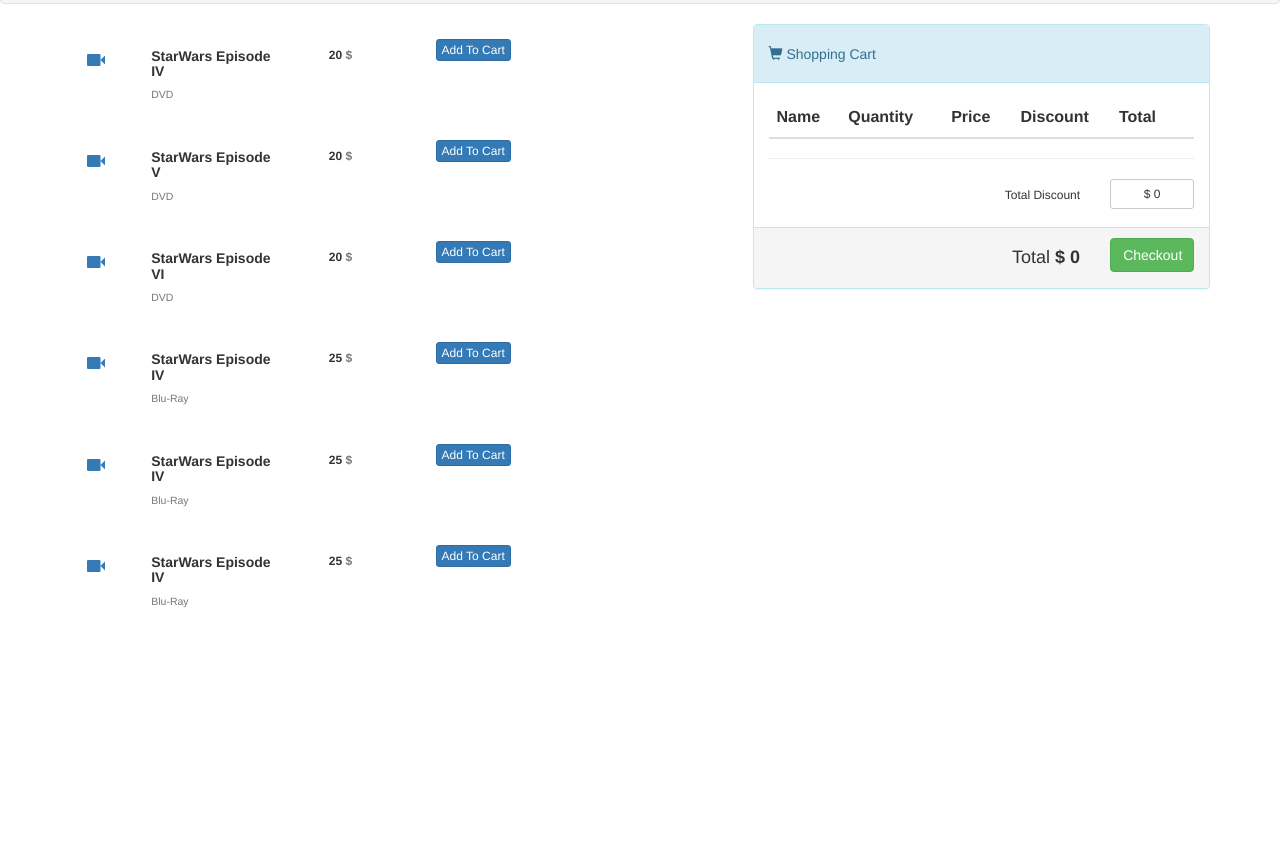
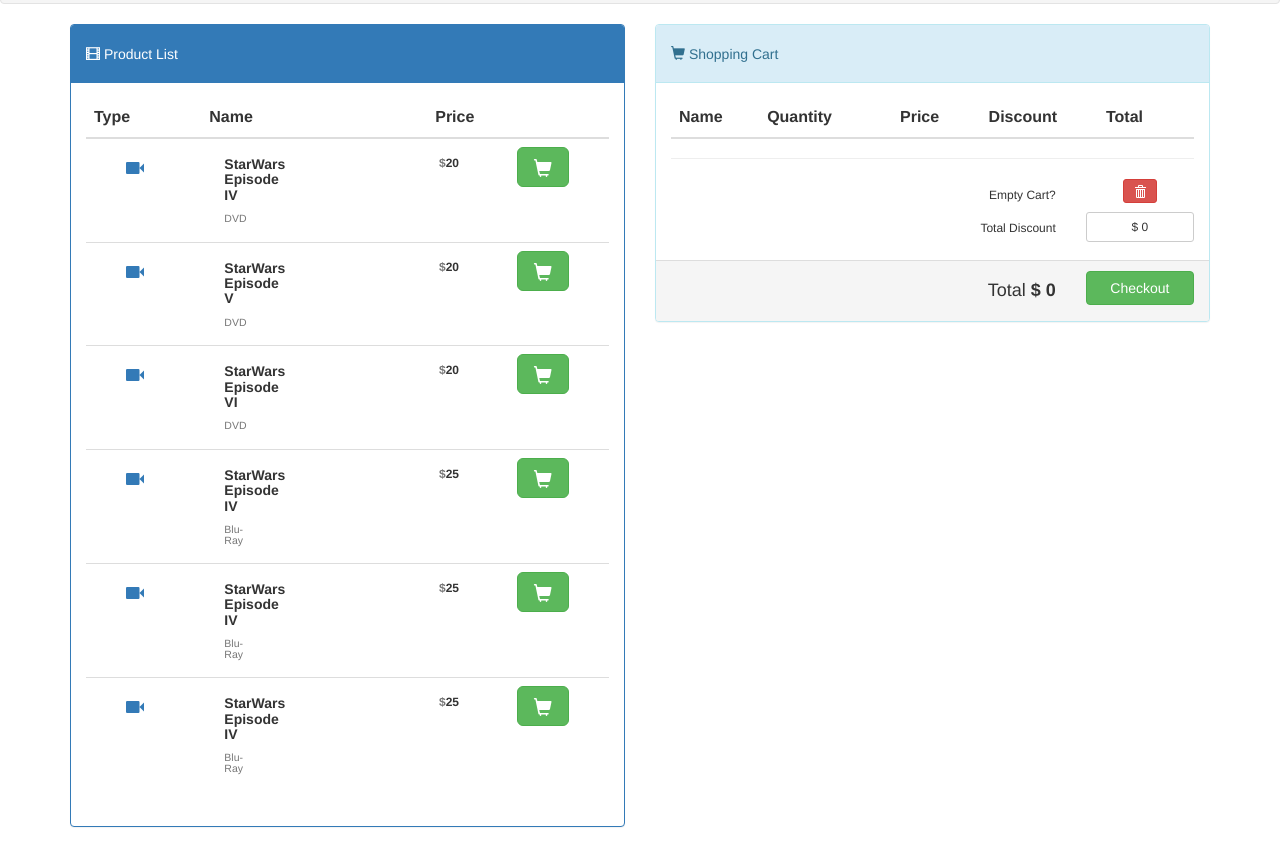
Before and after one commit to skgb-1990/clicktime_pirate_challenge, a website: page index.html in a window 1280 px wide. Shown: the part 96-943 px from the top of the page. Before the commit the page ends 800 px from the top, so only its background shows below. Drawn offline with nearby package versions, Linux system fonts and the light colour scheme; some packages are replaced by stand-ins of ours.

Commit message:
Adding new styles

```diff
--- a/index.html
+++ b/index.html
@@ -23,46 +23,83 @@
         </div>
       </div>
       <div class="container">
+
+
+
         <div class="row" ng-controller='MainController as main'>
-          <div class="col-lg-5 col-md-5">
-              <div class='row'>
-                <div class="panel-body" ng-repeat='(item_id, item) in products'>
+
+
+          <div class="col-lg-6 col-md-6">
+            <div class="panel panel-primary">
+
+              <div class="panel-heading">
+                <div class="panel-title">
                   <div class="row">
-                    <div class="col-xs-2">
+                    <div class="col-xs-12">
+                      <h5><span class="glyphicon glyphicon-film"></span>    Product List</h5>
+                    </div>
+                  </div>
+                </div> <!-- row -->
+              </div> <!-- panel-heading -->
+
+              <div class="panel-body">
+                <table class='table'>
+
+                  <thead>
+                    <tr>
+                        <th>Type</th>
+                        <th>Name</th>
+                        <th class="text-center">Price</th>
+                        <th> </th>
+                    </tr>
+                  </thead>
+
+                  <tbody>
+                    <tr ng-repeat='(item_id, item) in products'>
+
+                      <td>
+                        <div class="col-xs-1">
                           <button type="button" class="btn btn-link btn-lg btn-block" >
                             <span class="glyphicon glyphicon-facetime-video"></span>
                           </button>
     						        </div>
+                      </td>
+
+                      <td>
                         <div class="col-xs-4">
                           <h5 class="product-name"><strong>{{item.name}}</strong></h5><h5><small>{{item.type}}</small></h5>
                         </div>
-                    <div class="col-xs-6">
-        							<div class="col-xs-6 text-left">
-        								<h6><strong>{{item.cost}} <span class="text-muted">$</span></strong></h6>
+                      </td>
+
+                      <td>
+                        <div class="col-md-6">
+          								<h6><strong><span class="text-muted">$</span>{{item.cost}}</strong></h6>
           							</div>
+                      </td>
+
+                      <td>
                         <div class="col-xs-2">
-        								<button type="button" class="btn btn-primary btn-xs" ng-click='addItemToCart(item_id)' ng-disabled="quantity[item_id] != '0'">
-        									Add To Cart
+          								<button type="button" class="btn btn-success btn-lg" ng-click='addItemToCart(item_id)' ng-disabled="quantity[item_id] != '0'">
+          									<span class="glyphicon glyphicon-shopping-cart"></span>
           								</button>
           							</div>
-						        </div>
-                  </div>
-                </div>
-              </div>
+                      </td>
+
+                    </tr>
+                  </tbody>
+
+                </table>
               </div>
 
-
-
-          <div class="col-lg-2 col-md-2">
-
-          </div>
+            </div> <!-- panel panel-info -->
+          </div> <!-- col-lg-6 -->
 
 
 
 
 
 
-          <div class="col-lg-5 col-md-5">
+          <div class="col-lg-6 col-md-6">
             <div class="panel panel-info">
       				<div class="panel-heading">
       					<div class="panel-title">
@@ -88,9 +125,9 @@
                   <tbody>
                     <tr ng-repeat='(item, count) in quantity' ng-if='shouldShowCart[item]' class="cart-item">
                       <!-- Product name -->
-                      <td  class='col-sm-7 col-md-5'>
+                      <td  class='col-sm-3 col-md-3'>
                         <div class='media'>
-                          <a class="thumbnail pull-left" href="#">
+                          <a class="thumbnail" href="#">
                             <button type="button" class="btn btn-link btn-sm btn-block">
       									      <span class="glyphicon glyphicon-film"></span>
       								      </button>
@@ -110,23 +147,36 @@
 
 
                       <td  class="col-sm-1 col-md-1 text-center">
-                        <strong>$ {{products[item]["cost"]}}</strong>
+                        <h5><strong>$ {{products[item]["cost"]}}</strong></h5>
                       </td>
                       <td class="col-sm-1 col-md-1 text-center">
-                        <strong>$ {{discount[item]}}</strong>
+                        <h5><strong>$ {{discount[item]}}</strong></h5>
                       </td>
-                      <td class="col-sm-1 col-md-1 text-center">
-                        <strong>$ {{products[item]["cost"] * quantity[item] - discount[item]}}</strong>
+                      <td class="col-sm-2 col-md-2 text-center">
+                        <h5><strong>$ {{products[item]["cost"] * quantity[item] - discount[item]}}</strong></h5>
                       </td>
                       <td class="col-sm-1 col-md-1 text-center">
                         <button type="button" class="btn btn-danger btn-sm btn-block" ng-click="removeItemFromCart(item)">
-  									      <span class="glyphicon glyphicon-trash"></span>
+  									      <span class="glyphicon glyphicon-remove"></span>
   								      </button>
                       </td>
                     <tr>
                   </tbody>
               </table>
               <hr>
+
+              <div class="row">
+                <div class="text-center">
+                  <div class="col-xs-9">
+    								<h6 class="text-right">Empty Cart?</h6>
+    							</div>
+    							<div class="col-xs-3">
+    								<button type="button" class="btn btn-danger btn-sm btn">
+    									<span class="glyphicon glyphicon-trash"></span>
+    								</button>
+    							</div>
+                </div>
+              </div>
 
               <div class="row">
     						<div class="text-center">
--- a/style.css
+++ b/style.css
@@ -7,5 +7,5 @@
 }
 
 .cart-item.ng-leave{
-    -webkit-animation : fadeOut 1s;
+    -webkit-animation : fadeOut 0.5s;
 }
```
Lines whose indentation alone changed are shown as unchanged.
